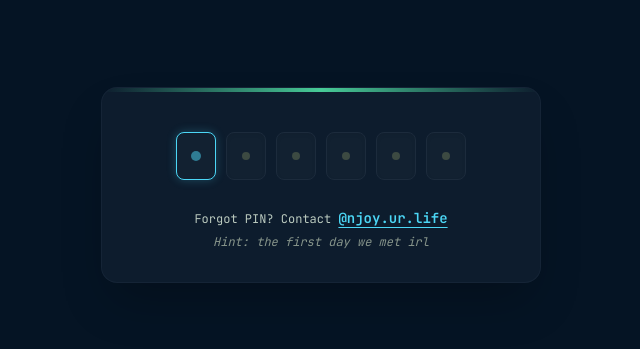
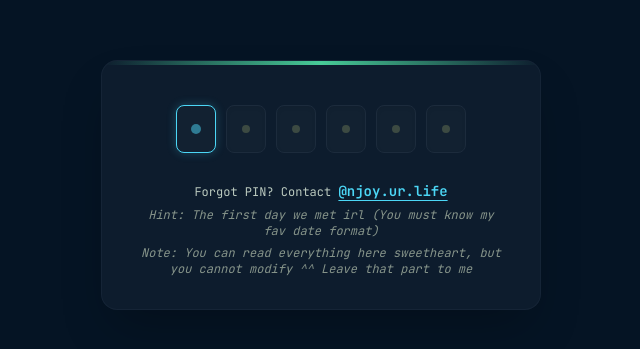
Before and after one commit to vuducduy04/herlog, a website: page index.html in a window 1280 px wide. Shown: the part 215-564 px from the top of the page, without its empty margins (319-959 px from the left). Drawn offline with nearby package versions, Linux system fonts and the light colour scheme.

Commit message:
title displays

```diff
--- a/index.html
+++ b/index.html
@@ -125,7 +125,10 @@
           Forgot PIN? Contact <a href="https://www.instagram.com/njoy.ur.life/" target="_blank" rel="noopener noreferrer" class="text-secondary hover:text-primary transition-colors underline underline-offset-4 font-semibold text-sm">@njoy.ur.life</a>
         </div>
         <div class="text-[12px] text-outline font-mono italic">
-          Hint: the first day we met irl
+          Hint: The first day we met irl (You must know my fav date format)
+        </div>
+        <div class="text-[12px] text-outline font-mono italic">
+          Note: You can read everything here sweetheart, but you cannot modify ^^ Leave that part to me
         </div>
       </div>
     </div>
```
